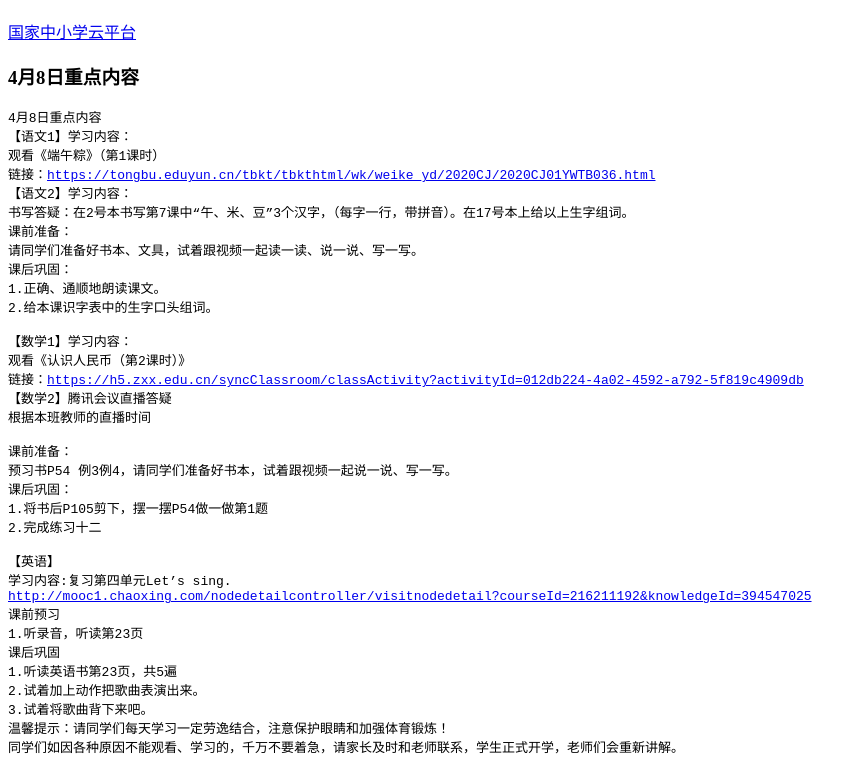
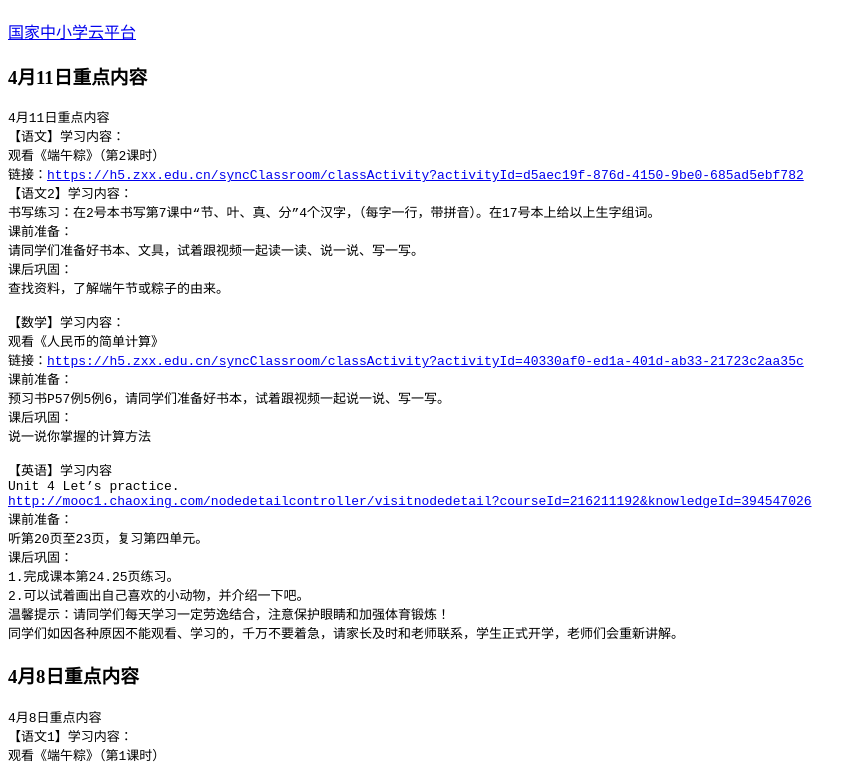
Before and after one commit to williamegger/williamegger.github.io, a plain HTML site: page haohao.html in a window 1280 px wide. Shown: the part 61-825 px from the top of the page, without its empty margins (0-867 px from the left). Drawn offline with Linux system fonts and the light colour scheme.

Commit message:
4月11日重点内容

```diff
--- a/haohao.html
+++ b/haohao.html
@@ -12,6 +12,41 @@
 <p>
     <a target="_blank" href="https://tongbu.eduyun.cn/tbkt/tbkthtml/1.html">国家中小学云平台</a>
 </p>
+
+
+
+<h3>4月11日重点内容</h3>
+<pre>
+4月11日重点内容
+【语文】学习内容：
+观看《端午粽》（第2课时）
+链接：<a target="_blank" href="https://h5.zxx.edu.cn/syncClassroom/classActivity?activityId=d5aec19f-876d-4150-9be0-685ad5ebf782">https://h5.zxx.edu.cn/syncClassroom/classActivity?activityId=d5aec19f-876d-4150-9be0-685ad5ebf782</a>
+【语文2】学习内容：
+书写练习：在2号本书写第7课中“节、叶、真、分”4个汉字，（每字一行，带拼音）。在17号本上给以上生字组词。
+️课前准备：
+请同学们准备好书本、文具，试着跟视频一起读一读、说一说、写一写。
+️课后巩固：
+查找资料，了解端午节或粽子的由来。
+
+【数学】学习内容：
+观看《人民币的简单计算》
+链接：<a target="_blank" href="https://h5.zxx.edu.cn/syncClassroom/classActivity?activityId=40330af0-ed1a-401d-ab33-21723c2aa35c">https://h5.zxx.edu.cn/syncClassroom/classActivity?activityId=40330af0-ed1a-401d-ab33-21723c2aa35c</a>
+️课前准备：
+预习书P57例5例6，请同学们准备好书本，试着跟视频一起说一说、写一写。
+️课后巩固：
+说一说你掌握的计算方法
+
+【英语】学习内容
+Unit 4 Let’s practice.
+<a target="_blank" href="http://mooc1.chaoxing.com/nodedetailcontroller/visitnodedetail?courseId=216211192&knowledgeId=394547026">http://mooc1.chaoxing.com/nodedetailcontroller/visitnodedetail?courseId=216211192&knowledgeId=394547026</a>
+️课前准备：
+听第20页至23页，复习第四单元。
+️课后巩固：
+1.完成课本第24.25页练习。
+2.可以试着画出自己喜欢的小动物，并介绍一下吧。
+温馨提示：请同学们每天学习一定劳逸结合，注意保护眼睛和加强体育锻炼！
+同学们如因各种原因不能观看、学习的，千万不要着急，请家长及时和老师联系，学生正式开学，老师们会重新讲解。
+</pre>
 
 
 
```
